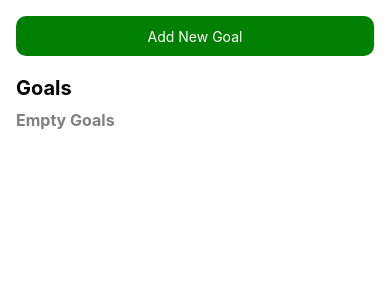
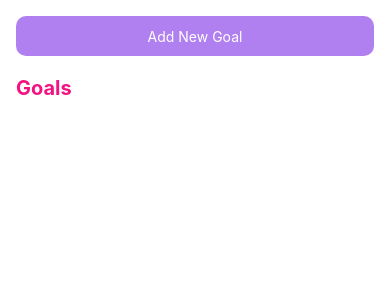
Before and after one commit to imammufiid/react-native-basic, a React Native app: screen / in a window 390 px wide. Shown: the top 300 px of the page. Built offline with nearby package versions, Linux system fonts and the light colour scheme.

Commit message:
feat:Added image and changed color

```diff
--- a/App.js
+++ b/App.js
@@ -1,4 +1,13 @@
-import {FlatList, SafeAreaView, ScrollView, StyleSheet, Text, TextInput, TouchableOpacity, View} from 'react-native';
+import {
+    FlatList, Platform,
+    SafeAreaView,
+    StyleSheet,
+    Text,
+    TouchableOpacity,
+    View,
+    StatusBar as StatusBarRN
+} from 'react-native';
+import {StatusBar} from "expo-status-bar";
 import {useState} from "react";
 import {ItemGoalView} from "./components/GoalItem";
 import {GoalInput} from "./components/GoalInput";
@@ -35,6 +44,7 @@ export default function App() {
 
     return (
         <SafeAreaView style={styles.safeArea}>
+            <StatusBar style="inverted"/>
             <View style={styles.container}>
                 <View style={{flexDirection: 'row', gap: 12}}>
                     <TouchableOpacity
@@ -50,7 +60,6 @@ export default function App() {
                         </TouchableOpacity>
                     }
                 </View>
-
                 <GoalInput
                     onAddGoal={addGoalHandler}
                     visible={modalIsVisible}
@@ -78,7 +87,8 @@ export default function App() {
 
 const styles = StyleSheet.create({
     safeArea: {
-        flex: 1
+        flex: 1,
+        paddingTop: Platform.OS === 'android' ? StatusBarRN.currentHeight : 0
     },
     container: {
         padding: 16,
@@ -90,16 +100,17 @@ const styles = StyleSheet.create({
     contentTitle: {
         fontSize: 20,
         fontWeight: 'bold',
-        marginTop: 20
+        marginTop: 20,
+        color: '#F31282'
     },
     contentSubtitle: {
         fontSize: 16,
-        color: 'grey',
+        color: '#FFF',
         marginTop: 10,
         fontWeight: 'bold'
     },
     addGoalButton: {
-        backgroundColor: 'green',
+        backgroundColor: '#B180F0',
         height: 40,
         justifyContent: 'center',
         padding: 10,
--- a/app.json
+++ b/app.json
@@ -6,6 +6,7 @@
     "orientation": "portrait",
     "icon": "./assets/icon.png",
     "userInterfaceStyle": "light",
+    "backgroundColor": "#311b6b",
     "splash": {
       "image": "./assets/splash.png",
       "resizeMode": "contain",
--- a/components/GoalInput.js
+++ b/components/GoalInput.js
@@ -1,5 +1,5 @@
-import {Modal, StyleSheet, Text, TextInput, TouchableOpacity, View} from "react-native";
-import {useState} from "react";
+import {Image, Modal, StyleSheet, Text, TextInput, TouchableOpacity, View} from "react-native";
+import {useEffect, useState} from "react";
 
 export const GoalInput = (props) => {
     const [enteredGoal, setEnteredGoal] = useState('')
@@ -7,6 +7,12 @@ export const GoalInput = (props) => {
     const isErrorField = () => errorMessage !== ''
 
     const {onAddGoal, visible, cancelGoal} = props
+
+    useEffect(() => {
+        if (visible) {
+            setErrorMessage('')
+        }
+    }, [visible])
 
     /**
      * Handler for handling text input changed
@@ -29,6 +35,7 @@ export const GoalInput = (props) => {
     return (
         <Modal visible={visible} animationType="slide">
             <View style={styles.container}>
+                <Image source={require('../assets/images/goal.png')} style={styles.image}/>
                 <View style={styles.inputContainer}>
                     <TextInput
                         style={styles.inputFieldGoal}
@@ -37,7 +44,7 @@ export const GoalInput = (props) => {
                         onChangeText={goalInputHandler}/>
                 </View>
                 {isErrorField && <Text style={styles.errorLabel}>{errorMessage}</Text>}
-                <View style={{flexDirection: 'row', gap: 12, marginTop: 12}}>
+                <View style={styles.buttonContainer}>
                     <TouchableOpacity
                         style={styles.addGoalButton}
                         onPress={addGoalHandler}>
@@ -57,7 +64,7 @@ export const GoalInput = (props) => {
 
 const styles = StyleSheet.create({
     addGoalButton: {
-        backgroundColor: 'green',
+        backgroundColor: '#B180F0',
         height: 40,
         justifyContent: 'center',
         padding: 10,
@@ -66,10 +73,13 @@ const styles = StyleSheet.create({
         alignItems: 'center'
     },
     container: {
-        marginTop: 60,
-        marginHorizontal: 20,
+        paddingTop: 80,
+        paddingHorizontal: 20,
         flexDirection: 'column',
-        gap: 6
+        gap: 6,
+        flex: 1,
+        backgroundColor: '#311b6b',
+        alignItems: 'center',
     },
     inputContainer: {
         flexDirection: 'row',
@@ -82,23 +92,19 @@ const styles = StyleSheet.create({
         height: 40,
         padding: 10,
         borderRadius: 10,
-        borderColor: '#CCCCCC',
-    },
-    resetGoalButton: {
-        backgroundColor: 'red',
-        height: 40,
-        justifyContent: 'center',
-        padding: 10,
-        borderRadius: 10
+        borderColor: '#E4D0FF',
+        backgroundColor: '#E4D0FF',
+        color: '#120438'
     },
     addGoalTextButton: {
         color: 'white'
     },
     errorLabel: {
-        color: 'red',
+        color: '#F31282',
+        width: '100%'
     },
     cancelGoalButton: {
-        backgroundColor: 'red',
+        backgroundColor: '#F31282',
         height: 40,
         justifyContent: 'center',
         padding: 10,
@@ -106,5 +112,14 @@ const styles = StyleSheet.create({
         flex: 1,
         alignItems: 'center'
     },
-    cancelGoalTextButton: {}
+    cancelGoalTextButton: {},
+    image: {
+        width: 100,
+        height: 100,
+        margin: 20,
+    },
+    buttonContainer: {
+        flexDirection: 'row',
+        gap: 12
+    }
 })
--- a/components/GoalItem.js
+++ b/components/GoalItem.js
@@ -15,8 +15,8 @@ export const ItemGoalView = (props) => {
 const styles = StyleSheet.create({
     goalItemContainer: {
         marginVertical: 4,
-        backgroundColor: '#ccc',
-        borderColor: '#ccc',
+        backgroundColor: '#E4D0FF',
+        borderColor: '#E4D0FF',
         padding: 10,
         borderRadius: 10,
         borderWidth: 1,
```
Also changed, not shown: assets/images/goal.png (added).
